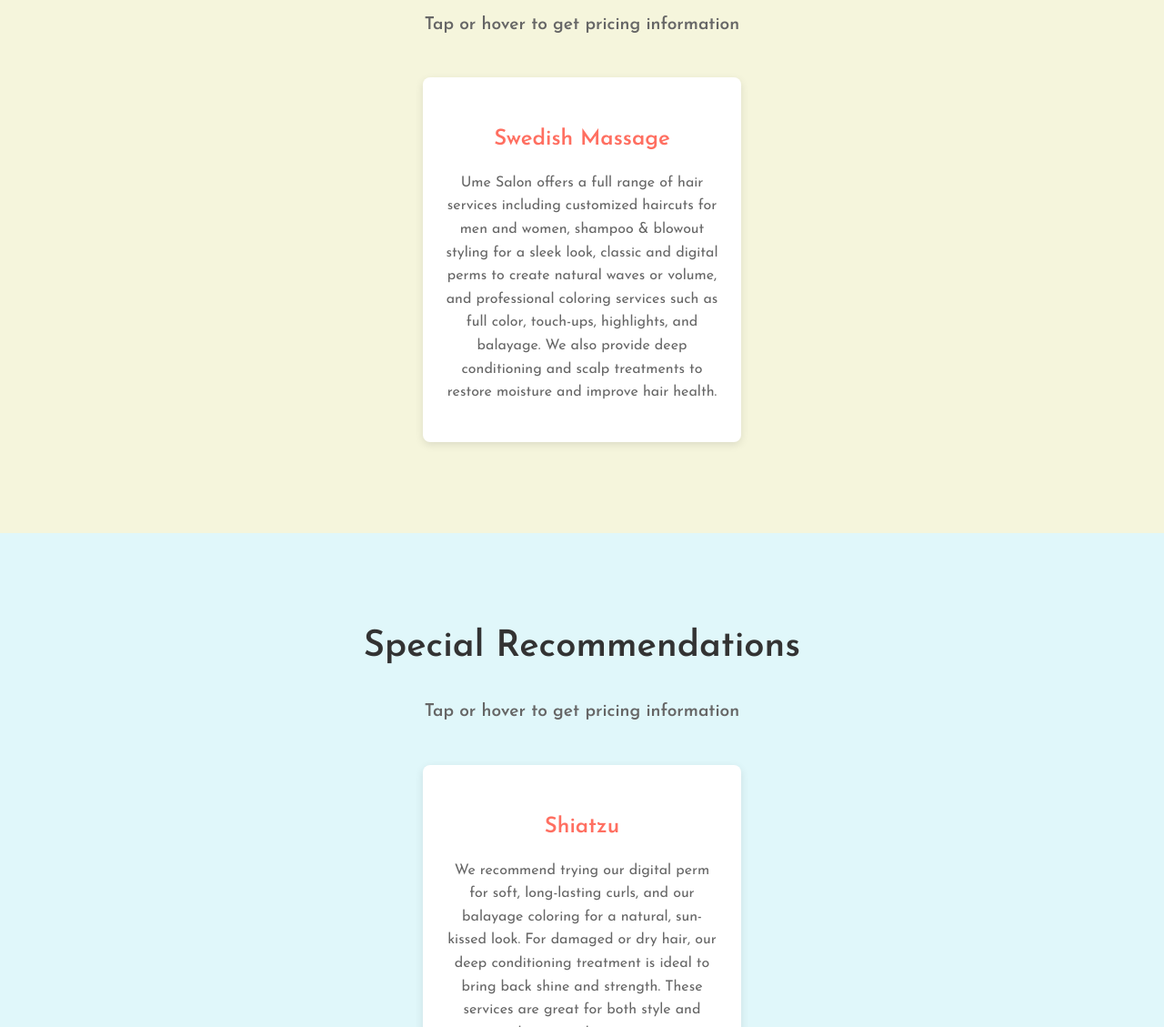
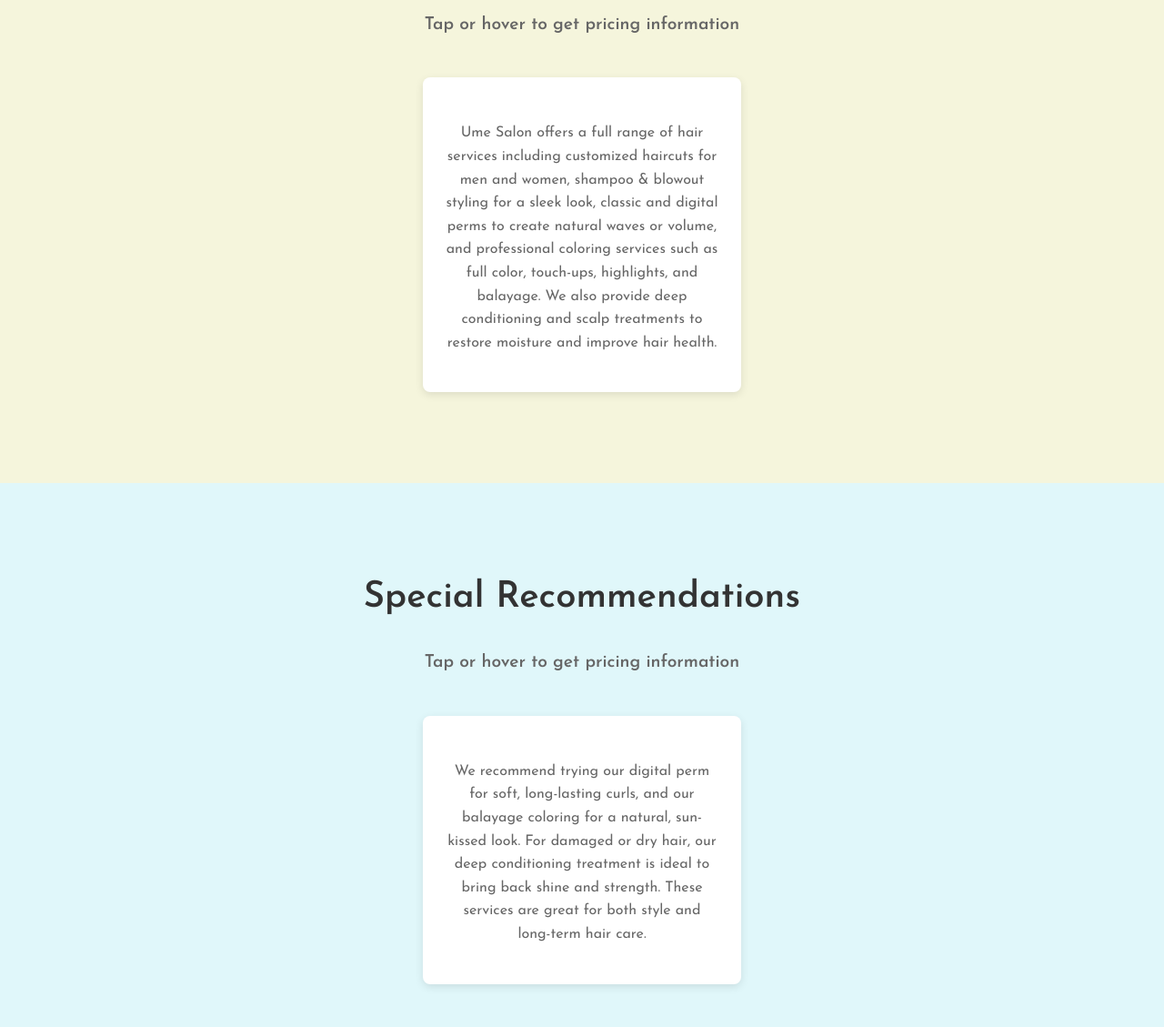
Before and after one commit to qinchanghe123/Ume-Salon, a plain HTML site: page index.html in a window 1280 px wide. Shown: the part 1160-2289 px from the top of the page at 91% size. Drawn offline with Linux system fonts and the light colour scheme; a web font is replaced by a local one.

Commit message:
Update index.html

```diff
--- a/index.html
+++ b/index.html
@@ -377,7 +377,7 @@
       <h4>Tap or hover to get pricing information</h4>
       <div class="services">
         <div class="service-box">
-          <h3>Swedish Massage</h3>
+          <h3></h3>
           <p>
            Ume Salon offers a full range of hair services including customized haircuts for men and women, shampoo & blowout styling for a sleek look, classic and digital perms to create natural waves or volume, and professional coloring services such as full color, touch-ups, highlights, and balayage. We also provide deep conditioning and scalp treatments to restore moisture and improve hair health.
           </p>
@@ -396,7 +396,7 @@
       <h4>Tap or hover to get pricing information</h4>
       <div class="services">
         <div class="service-box">
-          <h3>Shiatzu</h3>
+          <h3></h3>
           <p>
             We recommend trying our digital perm for soft, long-lasting curls, and our balayage coloring for a natural, sun-kissed look. For damaged or dry hair, our deep conditioning treatment is ideal to bring back shine and strength. These services are great for both style and long-term hair care.
           </p>
```
